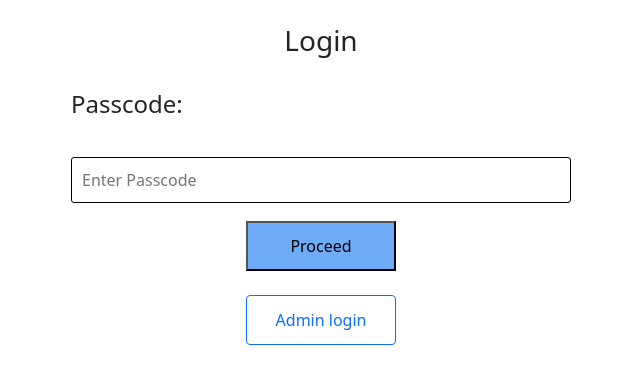
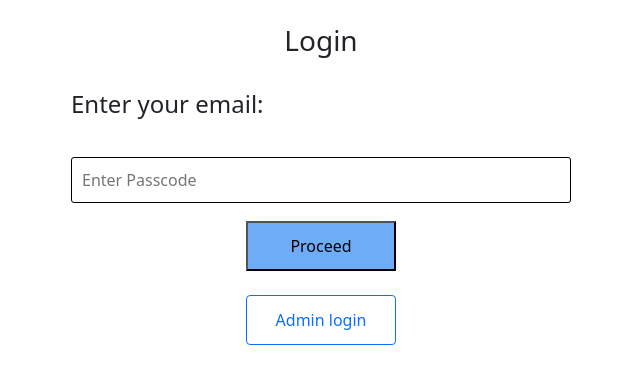
Before and after one commit to mochamapleaf/calgoryhack-potatoburner, a Flask app: page / in a window 1280 px wide. Shown: the part 87-471 px from the top of the page, without its empty margins (319-959 px from the left). Run offline with Flask 2, Linux system fonts and the light colour scheme.

Commit message:
Update index.html

```diff
--- a/templates/index.html
+++ b/templates/index.html
@@ -24,7 +24,7 @@
             <h3> Login </h3>
             <br>
         </div>
-        <h4>Passcode: </h4>
+        <h4>Enter your email: </h4>
         <input type="text" class="passcode" placeholder="Enter Passcode" name="passcode" />
         <div class="container">
             <div class="center">
```
